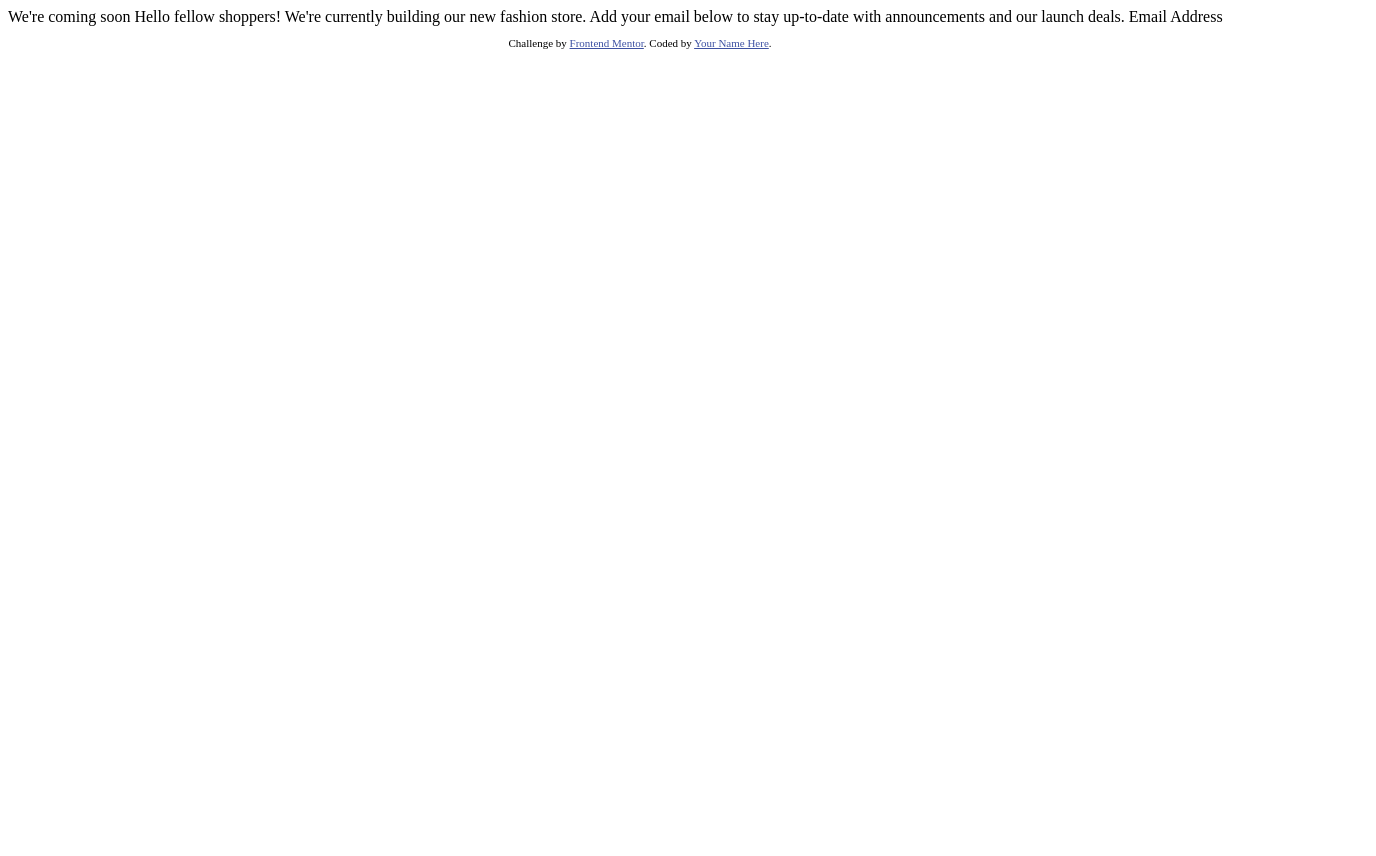
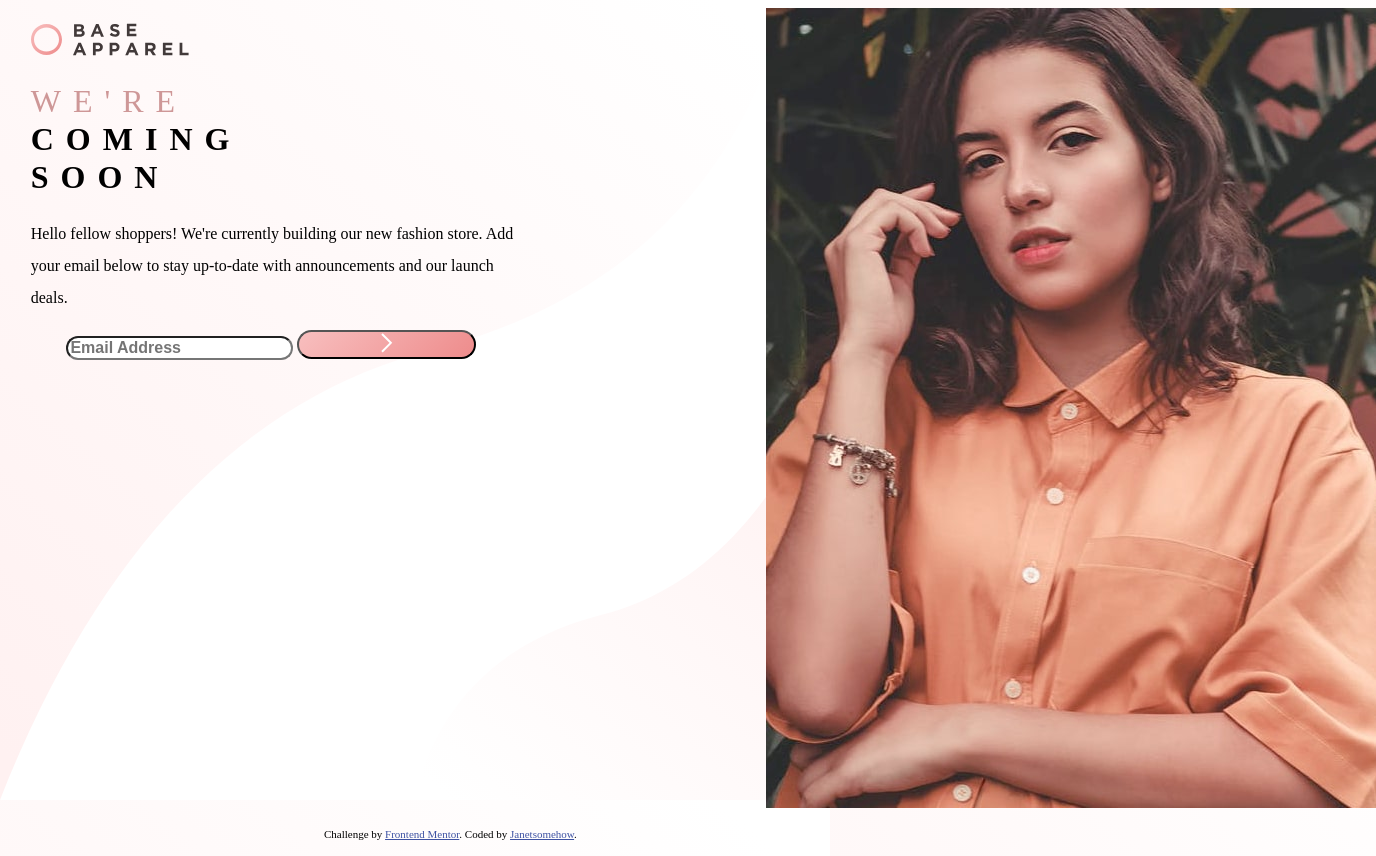
Before and after one commit to Janetsomehow/Base-apparel-coming-soon-page, a plain HTML site: page index.html in a window 1280 px wide. Shown: the whole page, 1376 px wide, since content can reach past the window. Before the commit the page ends 800 px from the top, so only its background shows below. Drawn offline with Linux system fonts and the light colour scheme.

Commit message:
modified changes

```diff
--- /dev/null
+++ b/css/style.css
@@ -0,0 +1,50 @@
+
+
+.wrapper > div:nth-child(odd){
+   margin: 2% 3%;
+
+}
+
+.wrapper {
+    display: grid;
+    grid-template-columns: 60% 40%;
+
+}
+
+body{
+    background-image: url(../images/bg-pattern-desktop.svg);
+    font-size: 16px;
+}
+
+h1{
+    color: hs1(0, 6%, 24%);
+    line-height: 1.2;
+    text-transform: uppercase;
+    letter-spacing: 12px;
+
+}
+
+p{
+    color: hs1(0, 36%, 70%);
+    line-height: 2;
+    width: 70%;
+
+}
+
+span{
+    color:  hsl(0, 36%, 70%);
+    font-weight: 300;
+}
+
+input{
+    font-weight: 600;
+    font-size: 16px;
+    border-radius: 50px;
+    margin-left: 5%;
+}
+
+button{
+    width: 25%;
+    border-radius: 50px;
+    background: linear-gradient(135deg, hsl(0, 80%, 86%), hsl(0, 74%, 74%))
+}
--- a/index.html
+++ b/index.html
@@ -5,6 +5,7 @@
   <meta name="viewport" content="width=device-width, initial-scale=1.0"> <!-- displays site properly based on user's device -->
 
   <link rel="icon" type="image/png" sizes="32x32" href="./images/favicon-32x32.png">
+  <link rel="stylesheet" href="css/style.css">
 
   <title>Frontend Mentor | Base Apparel coming soon page</title>
 
@@ -16,17 +17,34 @@
 </head>
 <body>
 
-  We're coming soon
 
-  Hello fellow shoppers! We're currently building our new fashion store.
-  Add your email below to stay up-to-date with announcements and our launch deals.
+  <div class="wrapper">
+    <div>
+      <img class="logo" src="images/logo.svg" alt="">
+     <h1><span>We're</span><br> Coming<br> Soon</h1>
 
-  Email Address
 
+        <p>Hello fellow shoppers! We're currently building our new fashion store.
+        Add your email below to stay up-to-date with announcements and our launch deals.</p>
+
+        <div class="form">
+        <input type="email" name="email" placeholder="Email Address" required>
+       <!-- <img class="icon-error" src="images/icon-error.svg" alt=""> -->
+        <button type="button" name="button"> <img src="images/icon-arrow.svg" alt=""></button>
+      </div>
+
+
+    </div>
+
+    <div>
+
+<img src="images/hero-desktop.jpg" alt="">
+    </div>
+  </div>
   <footer>
     <p class="attribution">
       Challenge by <a href="https://www.frontendmentor.io?ref=challenge" target="_blank">Frontend Mentor</a>.
-      Coded by <a href="#">Your Name Here</a>.
+      Coded by <a href="#">Janetsomehow</a>.
     </p>
   </footer>
 </body>
```
